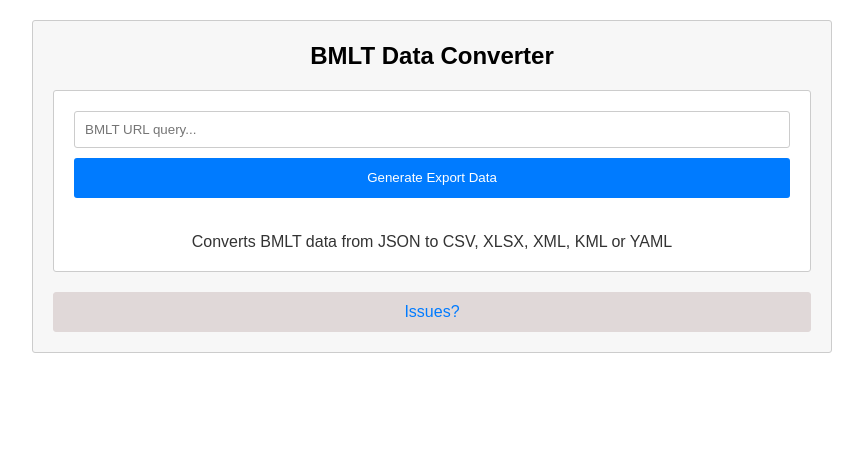
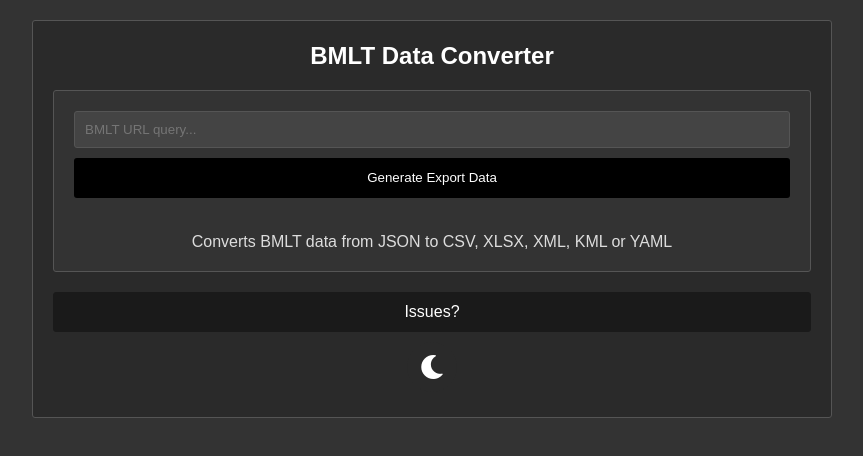
Before and after one commit to bmlt-enabled/bmlt-data-converter, a SvelteKit app: page / in a window 1280 px wide. Shown: the top 456 px of the page, without its empty margins (208-1071 px from the left). Built offline with nearby package versions, Linux system fonts and the light colour scheme.

Commit message:
dark mode (#65)

```diff
--- a/package.json
+++ b/package.json
@@ -2,6 +2,7 @@
 	"name": "bmlt-data-converter",
 	"version": "0.0.1",
 	"private": true,
+	"type": "module",
 	"scripts": {
 		"dev": "vite dev",
 		"build": "vite build",
@@ -30,13 +31,12 @@
 		"js2xmlparser": "^5.0.0",
 		"prettier": "^3.1.1",
 		"prettier-plugin-svelte": "^3.1.2",
-		"sass": "^1.71.0",
 		"svelte": "^4.2.7",
+		"sass": "^1.77.4",
 		"svelte-check": "^3.6.0",
 		"tslib": "^2.4.1",
 		"typescript": "^5.0.0",
 		"vite": "^5.0.3",
 		"xlsx": "https://cdn.sheetjs.com/xlsx-0.20.2/xlsx-0.20.2.tgz"
-	},
-	"type": "module"
+	}
 }
--- a/src/app.html
+++ b/src/app.html
@@ -3,6 +3,7 @@
 	<head>
 		<meta charset="utf-8" />
 		<link rel="icon" href="%sveltekit.assets%/favicon.png" />
+		<link rel="stylesheet" href="https://cdnjs.cloudflare.com/ajax/libs/font-awesome/5.15.4/css/all.min.css" crossorigin="anonymous" referrerpolicy="no-referrer" />
 		<meta name="viewport" content="width=device-width, initial-scale=1" />
 		%sveltekit.head%
 	</head>
--- /dev/null
+++ b/src/components/ThemeSwitcher.svelte
@@ -0,0 +1,47 @@
+<script lang="ts">
+	import { theme } from '../stores/themeStore';
+
+	function toggleTheme() {
+		theme.update((current) => (current === 'light' ? 'dark' : 'light'));
+	}
+</script>
+
+<div class="switch-container">
+	<button class="switch" on:click={toggleTheme} aria-label="Toggle theme">
+		{#if $theme === 'dark'}
+			<i class="fas fa-moon icon"></i>
+		{:else}
+			<i class="fas fa-sun icon"></i>
+		{/if}
+	</button>
+</div>
+
+<style>
+	.switch-container {
+		display: flex;
+		padding-top: 10px;
+		justify-content: center;
+		align-items: center;
+	}
+
+	.switch {
+		position: relative;
+		display: inline-block;
+		margin-bottom: 5px;
+		width: 50px;
+		height: 50px;
+		border: none;
+		border-radius: 50%;
+		cursor: pointer;
+		transition: background-color 0.3s ease;
+	}
+
+	.switch .icon {
+		position: absolute;
+		top: 50%;
+		left: 50%;
+		transform: translate(-50%, -50%);
+		font-size: 24px;
+		transition: color 0.3s ease;
+	}
+</style>
--- a/src/css/main.scss
+++ b/src/css/main.scss
@@ -1,16 +1,3 @@
-// Variables
-$error-color: red;
-$button-bg-color: #007bff;
-$button-hover-bg-color: #0056b3;
-$border-color: #ccc;
-$border-radius: 3px;
-$font-family-default: Arial, sans-serif;
-$link-color: #007bff;
-$background-light: #f7f7f7;
-$background-dark: #e0d8d8;
-$background-white: #fff;
-$text-color-dark: #333;
-
 @keyframes dots {
 	0%,
 	20% {
@@ -28,56 +15,84 @@ $text-color-dark: #333;
 	}
 }
 
-.generateButtonProcessing::after {
+.light .generateButtonProcessing::after {
 	content: '';
+	color: #000000;
 	animation: dots 1.5s infinite;
 }
 
-.generateButton::before {
+.dark .generateButtonProcessing::after {
+	content: '';
+	color: #ffffff;
+	animation: dots 1.5s infinite;
+}
+
+.light .generateButton::before {
+	color: #000000;
 	content: 'Generate Export Data';
 }
 
-.download-links {
+.dark .generateButton::before {
+	color: #ffffff;
+	content: 'Generate Export Data';
+}
+
+$error-color: #ff4d4d; // Lighter red for better contrast in dark mode
+$button-bg-color: #2a2a2a;
+$button-hover-bg-color: #135ba1;
+$border-color: #555;
+$border-radius: 3px;
+$font-family-default: Arial, sans-serif;
+$background-light: #2a2a2a; // Dark background
+$background-dark: #1a1a1a; // Even darker background
+$background-white: #333333; // Darker white substitute
+$text-color-dark: #ddd; // Light text color
+
+.dark .download-links {
 	display: inline-block;
 	padding: 8px;
 }
 
-.error,
-#errorMessages {
+.dark .error,
+.dark #errorMessages {
 	color: $error-color;
 }
 
-#errorMessages,
-#description,
-h1,
-.download-links,
-.footer-link,
-#footer,
-#inner-box {
+.dark #errorMessages,
+.dark #description,
+.dark h1,
+.dark .download-links,
+.dark .footer-link,
+.dark #footer,
+.dark #inner-box {
 	text-align: center;
 }
 
-#export-form,
-input[type='text'],
-button,
-#inner-box,
-#footer {
+.dark h1 {
+	color: #ffffff;
+}
+
+.dark #export-form,
+.dark input[type='text'],
+.dark button,
+.dark #inner-box,
+.dark #footer {
 	border-radius: $border-radius;
 	box-sizing: border-box;
 }
 
-#export-form,
-#inner-box {
+.dark #export-form,
+.dark #inner-box {
 	border: 1px solid $border-color;
 }
 
-#inner-box {
+.dark #inner-box {
 	padding: 20px;
 	margin-bottom: 20px;
 	background-color: $background-white;
 }
 
-#export-form {
+.dark #export-form {
 	font-family: $font-family-default;
 	background-color: $background-light;
 	max-width: 800px;
@@ -85,18 +100,20 @@ button,
 	padding: 1px 20px 20px;
 }
 
-input[type='text'],
-button {
+.dark input[type='text'],
+.dark button {
 	width: 100%;
 	padding: 10px;
 	margin-bottom: 10px;
 }
 
-input[type='text'] {
+.dark input[type='text'] {
 	border: 1px solid $border-color;
+	background-color: #444; // Darker input background
+	color: $text-color-dark;
 }
 
-button {
+.dark button {
 	background-color: $button-bg-color;
 	color: #fff;
 	border: none;
@@ -105,35 +122,164 @@ button {
 	height: 40px;
 	cursor: pointer;
 	transition: background-color 0.3s;
-
-	&:hover {
-		background-color: $button-hover-bg-color;
-	}
 }
 
-.download-links,
-.footer-link,
-a:hover {
-	color: $link-color;
+.dark button:hover {
+	background-color: #333333;
 }
 
-.download-links,
-.footer-link {
+.dark .download-links,
+.dark .footer-link,
+.dark .download-links,
+.dark .footer-link {
 	text-decoration: none;
+	color: #ffffff;
 }
 
-a:hover {
+.dark a:hover {
 	text-decoration: underline;
 }
 
-#footer {
+.dark #footer {
 	padding: 10px;
 	background-color: $background-dark;
 	border: 1px solid $background-dark;
 }
 
-#description {
+.dark #description {
 	margin-top: 20px;
 	font-size: 1em;
 	color: $text-color-dark;
 }
+.dark .switch .icon {
+	color: #ffffff;
+}
+
+.dark .generateButton {
+	background-color: black;
+}
+
+$error-color-light: red;
+$button-bg-color-light: #ffffff;
+$button-hover-bg-color-light: #0056b3;
+$border-color-light: #ccc;
+$border-radius-light: 3px;
+$font-family-default-light: Arial, sans-serif;
+$background-light-light: #f7f7f7;
+$background-dark-light: #f7f7f7;
+$background-white-light: #fff;
+$text-color-dark-light: #333;
+
+.light .switch .icon {
+	color: #000000;
+}
+
+.light .download-links {
+	display: inline-block;
+	padding: 8px;
+}
+
+.light .error,
+.light #errorMessages {
+	color: $error-color-light;
+}
+
+.light #errorMessages,
+.light #description,
+.light h1,
+.light .download-links,
+.light .footer-link,
+.light #footer,
+.light #inner-box {
+	text-align: center;
+}
+
+.light h1 {
+	color: #000000;
+}
+
+.light #export-form,
+.light input[type='text'],
+.light button,
+.light #inner-box,
+.light #footer {
+	border-radius: $border-radius-light;
+	box-sizing: border-box;
+}
+
+.light #export-form,
+.light #inner-box {
+	border: 1px solid $border-color-light;
+}
+
+.light #inner-box {
+	padding: 20px;
+	margin-bottom: 20px;
+	background-color: $background-white-light;
+}
+
+.light #export-form {
+	font-family: $font-family-default-light;
+	background-color: $background-light-light;
+	max-width: 800px;
+	margin: 20px auto 0;
+	padding: 1px 20px 20px;
+}
+
+.light input[type='text'],
+.light button {
+	width: 100%;
+	padding: 10px;
+	margin-bottom: 10px;
+}
+
+.light input[type='text'] {
+	border: 1px solid $border-color-light;
+}
+
+.light button {
+	background-color: $background-dark-light;
+	color: #fff;
+	border: none;
+	padding: 10px 20px;
+	margin-bottom: 15px;
+	height: 40px;
+	cursor: pointer;
+	transition: background-color 0.3s;
+}
+
+.light button:hover {
+	background-color: #ffffff;
+}
+
+.light .download-links,
+.light .footer-link,
+.light .download-links,
+.light .footer-link {
+	text-decoration: none;
+	color: #1a1a1a;
+}
+
+.light a:hover {
+	text-decoration: underline;
+}
+
+.light #footer {
+	padding: 10px;
+	background-color: #ffffff;
+	border: 1px solid $background-dark-light;
+}
+
+.light #description {
+	margin-top: 20px;
+	font-size: 1em;
+	color: $text-color-dark-light;
+}
+
+.dark body {
+	background-color: #333;
+}
+
+.light body {
+	background-color: #fff;
+}
--- a/src/lib/DataConverter.svelte
+++ b/src/lib/DataConverter.svelte
@@ -1,6 +1,15 @@
 <script lang="ts">
 	import { writable } from 'svelte/store';
 	import { fetchData, exportCSV, exportXLSX, exportXML, exportKML, exportYAML } from './DataUtils';
+	import { theme } from '../stores/themeStore';
+	import ThemeSwitcher from '../components/ThemeSwitcher.svelte';
+
+	if (typeof window !== 'undefined') {
+		const savedTheme = window.localStorage.getItem('theme');
+		if (savedTheme) {
+			theme.set(savedTheme);
+		}
+	}
 
 	const processing = writable<boolean>(false);
 	const errorMessage = writable<string>('');
@@ -40,12 +49,12 @@
 	}
 </script>
 
-<section>
+<section class={$theme}>
 	<div id="export-form">
 		<h1>BMLT Data Converter</h1>
 		<div id="inner-box">
 			<input type="text" bind:value={query} on:keydown={(event) => event.key === 'Enter' && handleExport()} placeholder="BMLT URL query..." />
-			<button on:click={handleExport} disabled={$processing} class={$processing ? 'generateButtonProcessing' : 'generateButton'}></button>
+			<button disabled={$processing} on:click={handleExport} class={$processing ? 'button is-fullwidth generateButtonProcessing' : 'button is-fullwidth generateButton'}></button>
 			{#if $errorMessage}
 				<p class="error" id="errorMessages">{$errorMessage}</p>
 			{/if}
@@ -69,8 +78,6 @@
 		<div id="footer">
 			<a href="https://github.com/bmlt-enabled/bmlt-data-converter/issues" class="footer-link" target="_blank">Issues?</a>
 		</div>
+		<ThemeSwitcher />
 	</div>
 </section>
-
-<style>
-</style>
--- /dev/null
+++ b/src/stores/themeStore.ts
@@ -0,0 +1,11 @@
+import { writable } from 'svelte/store';
+
+const storedTheme = typeof window !== 'undefined' ? window.localStorage.getItem('theme') : null;
+export const theme = writable(storedTheme || 'dark'); // Default to dark if no theme is stored
+
+theme.subscribe((value) => {
+	if (typeof window !== 'undefined') {
+		window.localStorage.setItem('theme', value);
+		document.body.style.backgroundColor = value === 'light' ? '#fff' : '#333';
+	}
+});
```
Also changed, not shown: 1 other file (tests, documents, lock files or other folders).
